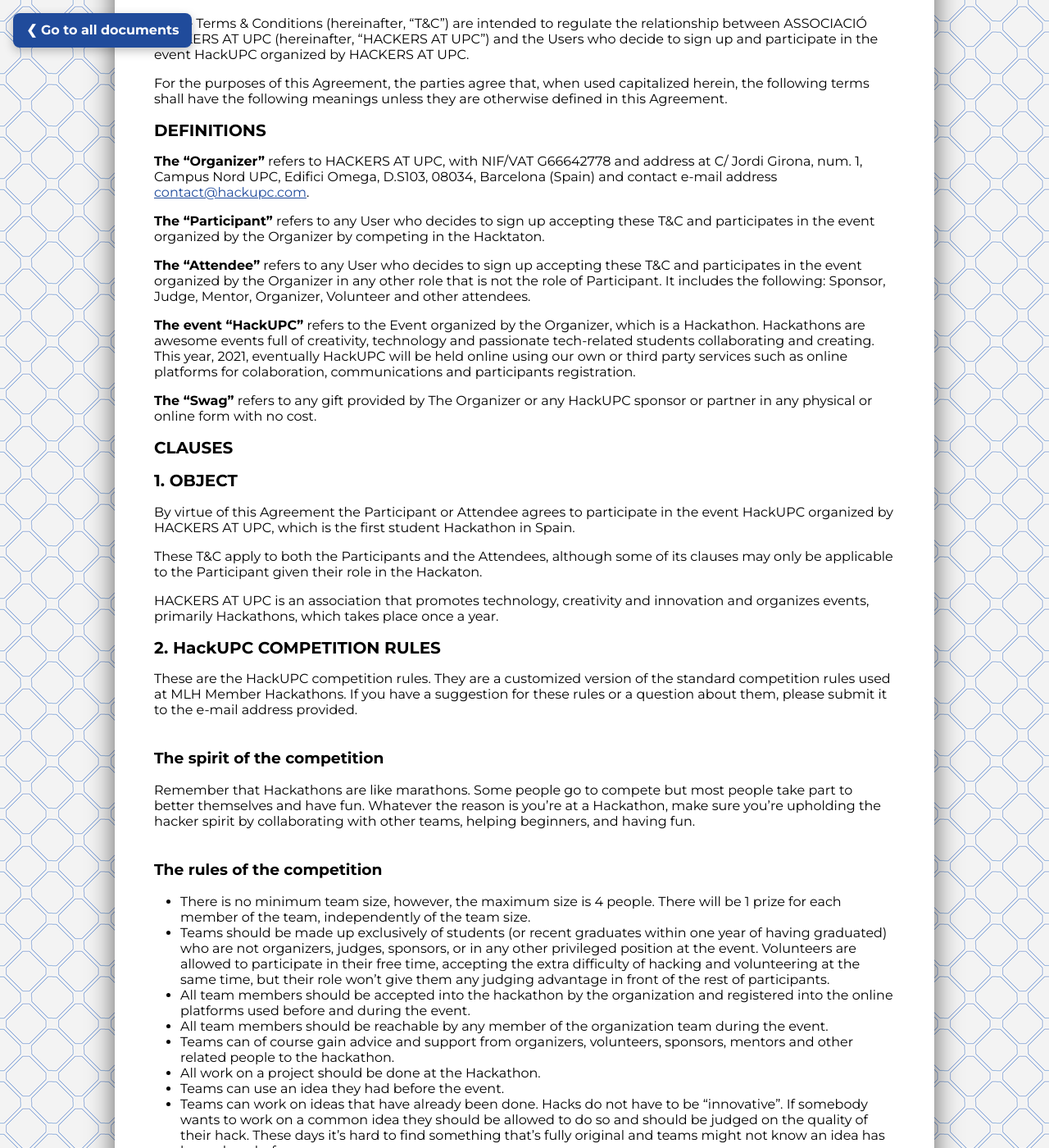
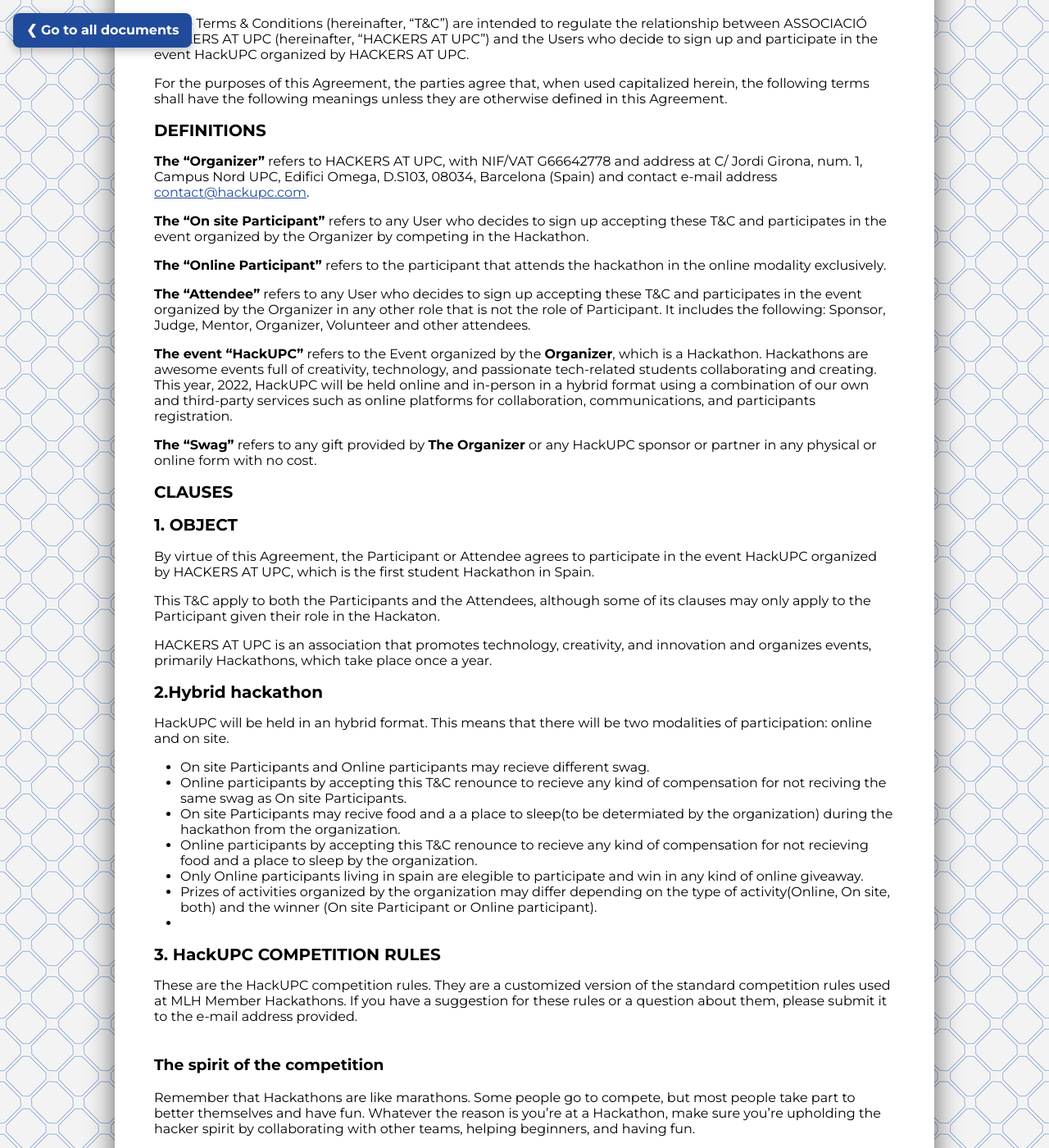
Before and after one commit to hackupc/legal-page, a Jekyll site: the page built from _documents/terms_and_conditions.md, in a window 1280 px wide and 1400 px high, scrolled down 242 px. Shown: the whole window at 82% size. Built offline with Jekyll 4.4.1, drawn with Linux system fonts in a browser that asks for light colours; some of the changed text lies outside the part shown.

Commit message:
Add files via upload

```diff
--- a/_documents/terms_and_conditions.md
+++ b/_documents/terms_and_conditions.md
@@ -13,35 +13,51 @@
 
 **The "Organizer"** refers to HACKERS AT UPC, with NIF/VAT G66642778 and address at C/ Jordi Girona, num. 1, Campus Nord UPC, Edifici Omega, D.S103, 08034, Barcelona (Spain) and contact e-mail address [contact@hackupc.com](mailto:contact@hackupc.com).
 
-**The "Participant"** refers to any User who decides to sign up accepting these T&C and participates in the event organized by the Organizer by competing in the Hacktaton.
+**The "On site Participant"** refers to any User who decides to sign up accepting these T&C and participates in the event organized by the Organizer by competing in the Hackathon.
+
+**The "Online Participant"** refers to the participant that attends the hackathon in the online modality exclusively.
 
 **The "Attendee"** refers to any User who decides to sign up accepting these T&C and participates in the event organized by the Organizer in any other role that is not the role of Participant. It includes the following: Sponsor, Judge, Mentor, Organizer, Volunteer and other attendees.
 
-**The event "HackUPC"** refers to the Event organized by the Organizer, which is a Hackathon. Hackathons are awesome events full of creativity, technology and passionate tech-related students collaborating and creating. This year, 2021, eventually HackUPC will be held online using our own or third party services such as online platforms for colaboration, communications and participants registration.
+**The event "HackUPC"** refers to the Event organized by the **Organizer**, which is a Hackathon. Hackathons are awesome events full of creativity, technology, and passionate tech-related students collaborating and creating. This year, 2022, HackUPC will be held online and in-person in a hybrid format using a combination of our own and third-party services such as online platforms for collaboration, communications, and participants registration.
 
-**The "Swag"** refers to any gift provided by The Organizer or any HackUPC sponsor or partner in any physical or online form with no cost.
+**The "Swag"** refers to any gift provided by **The Organizer** or any HackUPC sponsor or partner in any physical or online form with no cost.
 
 ## CLAUSES
 
 ## 1. OBJECT
 
-By virtue of this Agreement the Participant or Attendee agrees to participate in the event HackUPC organized by HACKERS AT UPC, which is the first student Hackathon in Spain.
+By virtue of this Agreement, the Participant or Attendee agrees to participate in the event HackUPC organized by HACKERS AT UPC, which is the first student Hackathon in Spain.
 
-These T&C apply to both the Participants and the Attendees, although some of its clauses may only be applicable to the Participant given their role in the Hackaton.
+This T&C apply to both the Participants and the Attendees, although some of its clauses may only apply to the Participant given their role in the Hackaton.
 
-HACKERS AT UPC is an association that promotes technology, creativity and innovation and organizes events, primarily Hackathons, which takes place once a year.
+HACKERS AT UPC is an association that promotes technology, creativity, and innovation and organizes events, primarily Hackathons, which take place once a year.
 
-## 2. HackUPC COMPETITION RULES
+## 2.Hybrid hackathon
+
+HackUPC will be held in an hybrid format. This means that there will be two modalities of participation: online and on site.
+
+- On site Participants and Online participants may recieve different swag.
+- Online participants by accepting this T&C renounce to recieve any kind of compensation for not reciving the same swag as On site Participants.
+- On site Participants may recive food and a a place to sleep(to be determiated by the organization) during the hackathon from the organization.
+- Online participants by accepting this T&C renounce to recieve any kind of compensation for not recieving food and a place to sleep by the organization.
+- Only Online participants living in spain are elegible to participate and win in any kind of online giveaway.
+- Prizes of activities organized by the organization may differ depending on the type of activity(Online, On site, both) and the winner (On site Participant or Online participant).
+-
+
+## 3. HackUPC COMPETITION RULES
 
 These are the HackUPC competition rules. They are a customized version of the standard competition rules used at MLH Member Hackathons. If you have a suggestion for these rules or a question about them, please submit it to the e-mail address provided.
 
 ### The spirit of the competition
 
-Remember that Hackathons are like marathons. Some people go to compete but most people take part to better themselves and have fun. Whatever the reason is you're at a Hackathon, make sure you're upholding the hacker spirit by collaborating with other teams, helping beginners, and having fun.
+Remember that Hackathons are like marathons. Some people go to compete, but most people take part to better themselves and have fun. Whatever the reason is you're at a Hackathon, make sure you're upholding the hacker spirit by collaborating with other teams, helping beginners, and having fun.
 
 ### The rules of the competition
 
 1. There is no minimum team size, however, the maximum size is 4 people. There will be 1 prize for each member of the team, independently of the team size.
+1. Teams can be made of a combination of online and on site participants. This won't change any form of judging criteria but it may change the way the team project is presented to the judges.
+1. Having and hybrid team composed of online and on site participants may change the way the team presents the project in the closing ceremony.
 1. Teams should be made up exclusively of students (or recent graduates within one year of having graduated) who are not organizers, judges, sponsors, or in any other privileged position at the event. Volunteers are allowed to participate in their free time, accepting the extra difficulty of hacking and volunteering at the same time, but their role won't give them any judging advantage in front of the rest of participants.
 1. All team members should be accepted into the hackathon by the organization and registered into the online platforms used before and during the event.
 1. All team members should be reachable by any member of the organization team during the event.
@@ -88,7 +104,9 @@
 So don't worry about coming up with the next big idea or building the next Facebook. You'll have plenty of time for that outside the hackathon. just focus on learning, having fun, and making new friends. At the end of the day the skills you learn and the friends you make might lead to the next big thing—but you don't have to do that to win a hackathon.
 
 ### Prizes
+
 The prizes shall be transferred using one of the following methods:
+
 - via wire transfer to a bank account specified by the winner,
 - via amazon or other store voucher purchased in Spain using Euros with a value equivalent to the prize won
 - or physically being sent to the participant direction provided when applying to the event
@@ -118,15 +136,32 @@
 
 The competition is just a part of the Hackathon. To make the most out of the event, try something new, teach other people, and make new friends! Happy Hacking from the HackUPC team!
 
-## 3. CODE OF CONDUCT
-You can find it [here](https://legal.hackersatupc.org/hackupc/code_of_conduct)
-
 ## 4. SWAG
 
 - The organization may send swag to sponsors and attendees. Expenses incurred by team members as a result of sending merchandising, as well as the acceptance of the prize, will be borne by the winner of the prize.
 - Still, The organization keeps the right to decide which attendees and sponsors will recive swag. Without the obligation or need to make public the followed criteria.
 
-## 5. HackUPC CHEATING RESPONSE PROCEDURE
+## 5. COVID
+
+Due to the exceptional situation that we are living in at this moment, we need to make sure we are all on the same page.
+
+- Subject to government regulations, restrictions, and recommendations by the time the hackathon takes place The Organization will provide a place to sleep for on-site participants. The Organization keeps the right to cancel this at any time without the need of previous warning, also the participants by accepting this T&C renounce receiving any kind of compensation in case The Organization is not able to provide a place to sleep.
+
+- All on-site participants need to provide a COVID certificate to assist presciently to the event. In the case of international on-site participants, they will need to provide a valid certificate easily validated by QR or similar. In case this is not possible on-site participants will need to show a valid PCR done at least 24h before the event.
+
+- The organization can change the modality of a participant from on-site to online without the need of providing the followed criteria. The participant by accepting this T&C renounce to receive any kind of compensation in case The organization does this change.
+
+- The participants by accepting this T&C agree to follow any indication from The Organization staff. The non-compliment of these indications may end deriving to force major measures by The Organization (change of modality) without the right to perceive a compensation of any kind.
+
+- On-site participants must wear face masks all the time, except when eating or sleeping if a distance of 1.5m can be established between participants.
+
+- The participants must comply with the COVID regulations applicable at the time the Event is held.
+
+## 6. CODE OF CONDUCT
+
+You can find it [here](https://legal.hackersatupc.org/hackupc/code_of_conduct)
+
+## 7. HackUPC CHEATING RESPONSE PROCEDURE
 
 ### Procedure
 
```
Also changed, not shown: other parts of _documents/terms_and_conditions.md (+7 -8 lines), _documents/code_of_conduct.md (+4 -4 lines).
